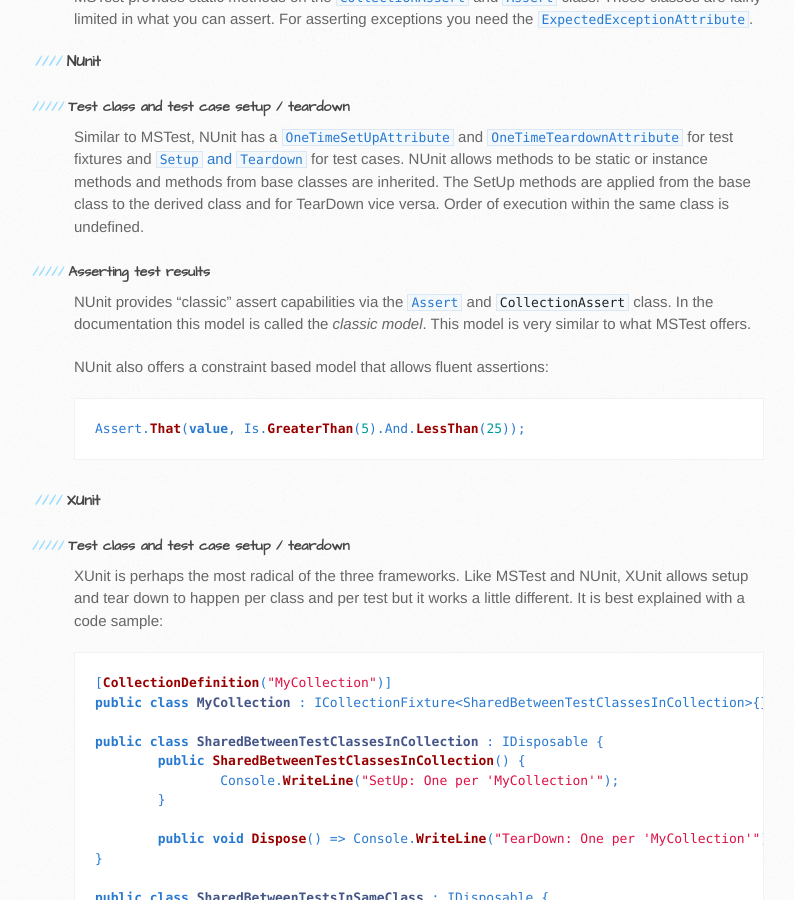
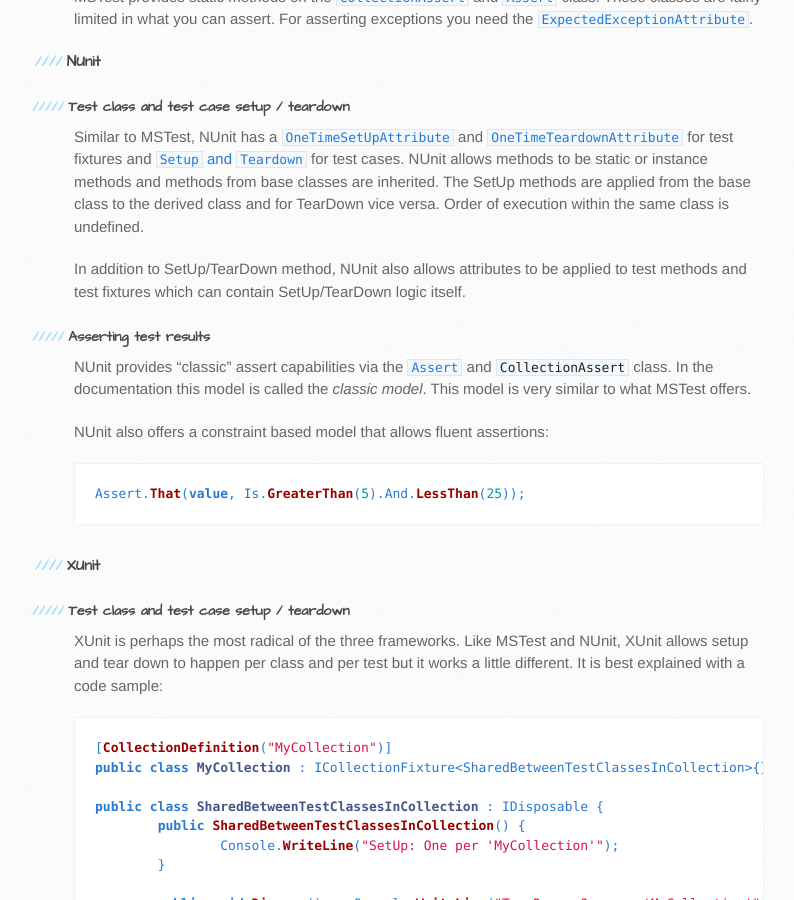
Before and after one commit to Sebazzz/sebazzz.github.io, a Jekyll site: the page built from _posts/2016-06-04-comparing-dotnet-testing-frameworks.md, in a window 1280 px wide and 900 px high, scrolled down 2037 px. Shown: the whole window, without its empty margins (96-890 px from the left). Built offline with Jekyll 4.4.1, drawn with Linux system fonts in a browser that asks for light colours; comment, search, counter and statistics services are not loaded.

Commit message:
Update 2016-06-04-comparing-dotnet-testing-frameworks.md

```diff
--- a/_posts/2016-06-04-comparing-dotnet-testing-frameworks.md
+++ b/_posts/2016-06-04-comparing-dotnet-testing-frameworks.md
@@ -50,6 +50,8 @@
 
 ##### Test class and test case setup / teardown
 Similar to MSTest, NUnit has a [`OneTimeSetUpAttribute`](https://github.com/nunit/docs/wiki/OneTimeSetUp-Attribute) and [`OneTimeTeardownAttribute`](https://github.com/nunit/docs/wiki/OneTimeTearDown-Attribute) for test fixtures and [`Setup` and `Teardown`](https://github.com/nunit/docs/wiki/SetUp-and-TearDown-Changes) for test cases. NUnit allows methods to be static or instance methods and methods from base classes are inherited. The SetUp methods are applied from the base class to the derived class and for TearDown vice versa. Order of execution within the same class is undefined.
+
+In addition to SetUp/TearDown method, NUnit also allows attributes to be applied to test methods and test fixtures which can contain SetUp/TearDown logic itself.
 
 ##### Asserting test results
 NUnit provides "classic" assert capabilities via the [`Assert`](https://github.com/nunit/docs/wiki/Assertions) and `CollectionAssert` class. In the documentation this model is called the *classic model*. This model is very similar to what MSTest offers.
```
